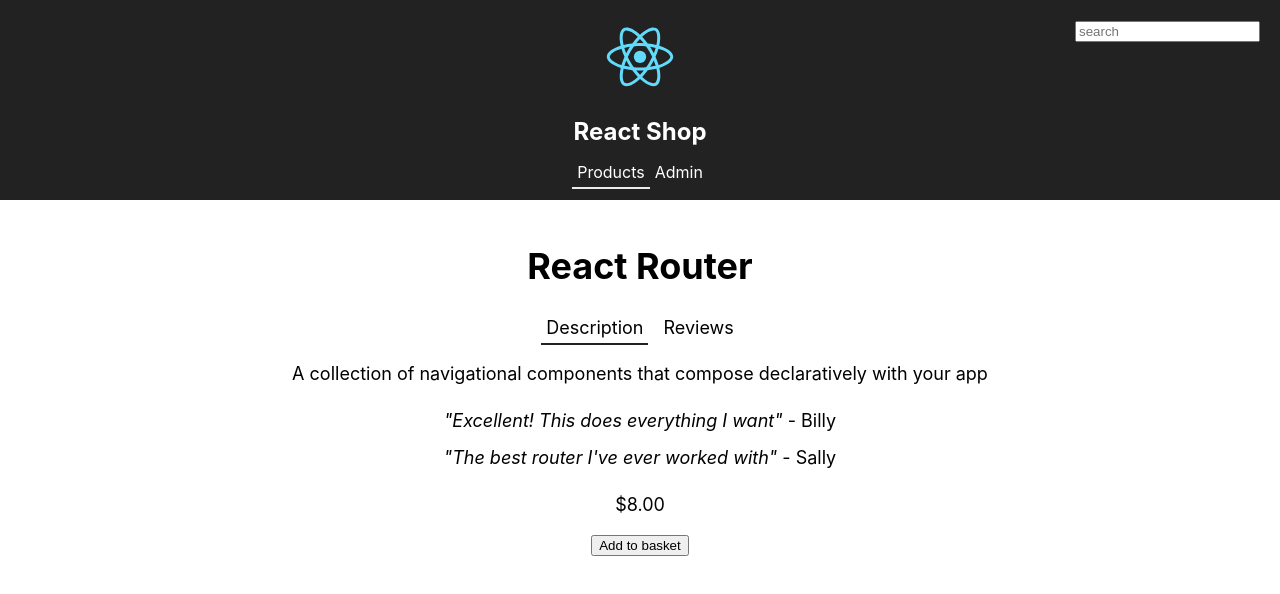
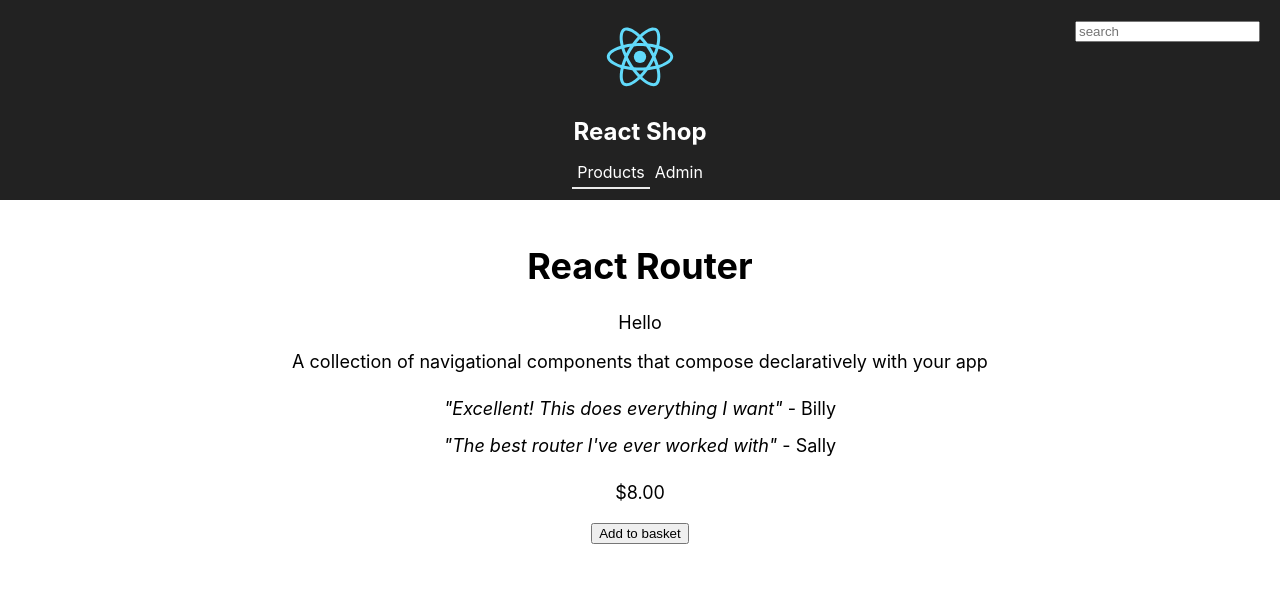
Before and after one commit to hesbon-osoro/Learn-React-with-TypeScript-3, a React (Create React App) app in the folder chapter6/react-router-shop/: page /products/1 in a window 1280 px wide. Shown: the top 594 px of the page. Built offline with nearby package versions, Linux system fonts and the light colour scheme.

Commit message:
refactoring the Tabs component to allow leveraging the compound component pattern

```diff
--- a/chapter6/react-router-shop/src/Tabs.tsx
+++ b/chapter6/react-router-shop/src/Tabs.tsx
@@ -1,41 +1,68 @@
+// Basic component
+// import React from 'react';
+
+// export interface IProps {
+// 	headings: string[];
+// }
+// export interface IState {
+// 	activeHeading: string;
+// }
+
+// class Tabs extends React.Component<IProps, IState> {
+// 	public constructor(props: IProps) {
+// 		super(props);
+// 		this.state = {
+// 			activeHeading:
+// 				this.props.headings && this.props.headings.length > 0
+// 					? this.props.headings[0]
+// 					: '',
+// 		};
+// 	}
+
+// 	private handleTabClick = (e: React.MouseEvent<HTMLLIElement>) => {
+// 		const li = e.target as HTMLLIElement;
+// 		const heading: string = li.textContent ? li.textContent : '';
+// 		this.setState({ activeHeading: heading });
+// 	};
+// 	public render() {
+// 		return (
+// 			<ul className="tabs">
+// 				{this.props.headings.map(heading => (
+// 					<li
+// 						onClick={this.handleTabClick}
+// 						className={heading === this.state.activeHeading ? 'active' : ''}
+// 					>
+// 						{heading}
+// 					</li>
+// 				))}
+// 			</ul>
+// 		);
+// 	}
+// }
+
+// export default Tabs;
+
+// Refactored component
 import React from 'react';
-
-export interface IProps {
-	headings: string[];
-}
 export interface IState {
-	activeHeading: string;
+	activeName: string;
 }
 
-class Tabs extends React.Component<IProps, IState> {
-	public constructor(props: IProps) {
-		super(props);
-		this.state = {
-			activeHeading:
-				this.props.headings && this.props.headings.length > 0
-					? this.props.headings[0]
-					: '',
-		};
-	}
-
+export interface ITabProps {
+	name: string;
+	initialActive?: boolean;
+}
+class Tabs extends React.Component<{}, IState> {
+	public static Tab: React.FC<ITabProps> = props => (
+		<li>TODO - render the child nodes</li>
+	);
 	private handleTabClick = (e: React.MouseEvent<HTMLLIElement>) => {
 		const li = e.target as HTMLLIElement;
 		const heading: string = li.textContent ? li.textContent : '';
-		this.setState({ activeHeading: heading });
+		this.setState({ activeName: heading });
 	};
 	public render() {
-		return (
-			<ul className="tabs">
-				{this.props.headings.map(heading => (
-					<li
-						onClick={this.handleTabClick}
-						className={heading === this.state.activeHeading ? 'active' : ''}
-					>
-						{heading}
-					</li>
-				))}
-			</ul>
-		);
+		return <p>Hello</p>;
 	}
 }
 
```
